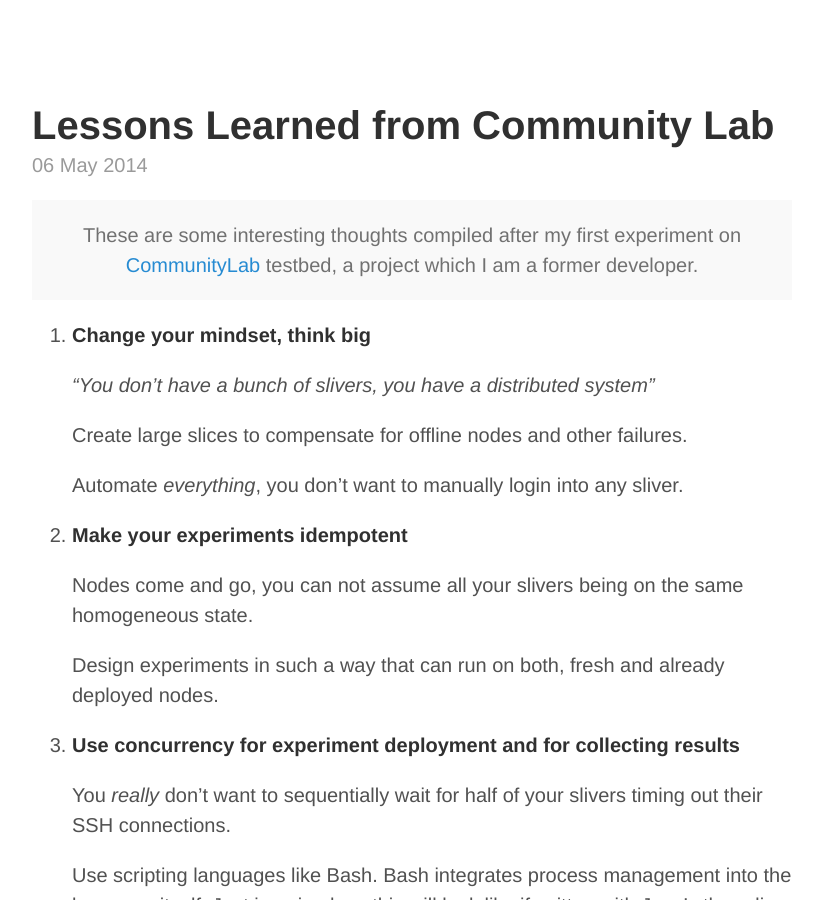
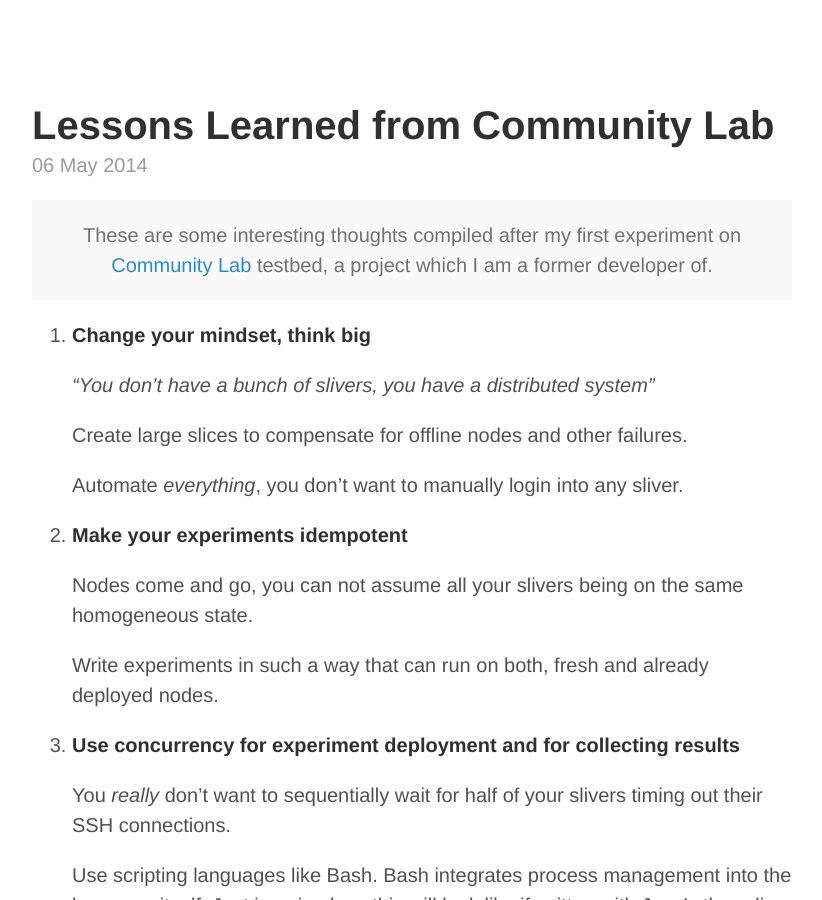
Before and after one commit to glic3rinu/glic3rinu.github.io, a Jekyll site: the page built from pages/lessons-learned-communitylab.md, in a window 1280 px wide and 900 px high. Shown: the whole window, without its empty margins (228-1050 px from the left). Built offline with Jekyll 4.4.1, drawn with Linux system fonts in a browser that asks for light colours; Markdown is read by kramdown in place of the engine named in the settings.

Commit message:
added handsonhadoop

```diff
--- a/pages/lessons-learned-communitylab.md
+++ b/pages/lessons-learned-communitylab.md
@@ -6,7 +6,7 @@ date: 2014/05/06
 
 <p class="message" style="text-align:center">
     These are some interesting thoughts compiled after my first experiment on
-    <a href="http://community-lab.net/">CommunityLab</a> testbed, a project which I am a former developer.
+    <a href="http://community-lab.net/">Community Lab</a> testbed, a project which I am a former developer of.
 </p>
 
 
@@ -23,7 +23,7 @@ date: 2014/05/06
 
     Nodes come and go, you can not assume all your slivers being on the same homogeneous state.
 
-    Design experiments in such a way that can run on both, fresh and already deployed nodes.
+    Write experiments in such a way that can run on both, fresh and already deployed nodes.
 
 
 3. **Use concurrency for experiment deployment and for collecting results**
```
Also changed, not shown: pages/hands-on-hadoop-python.md (+1 -1 lines), 4 other files.
